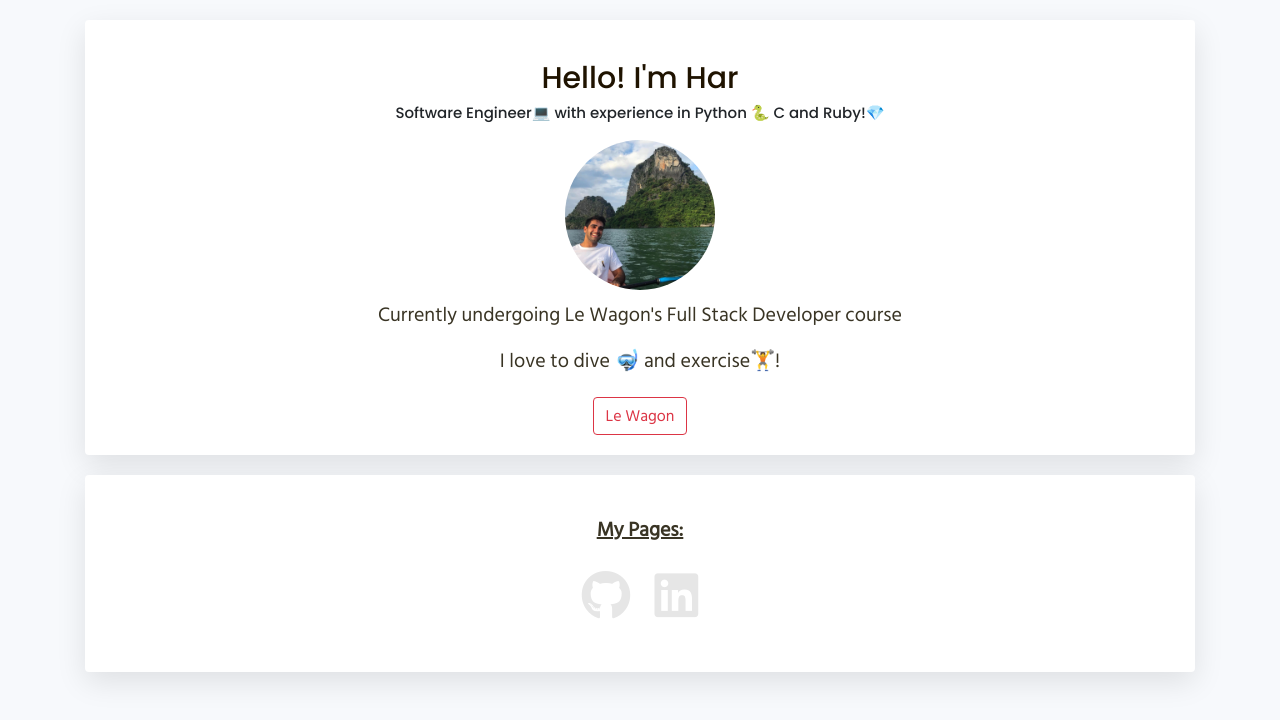
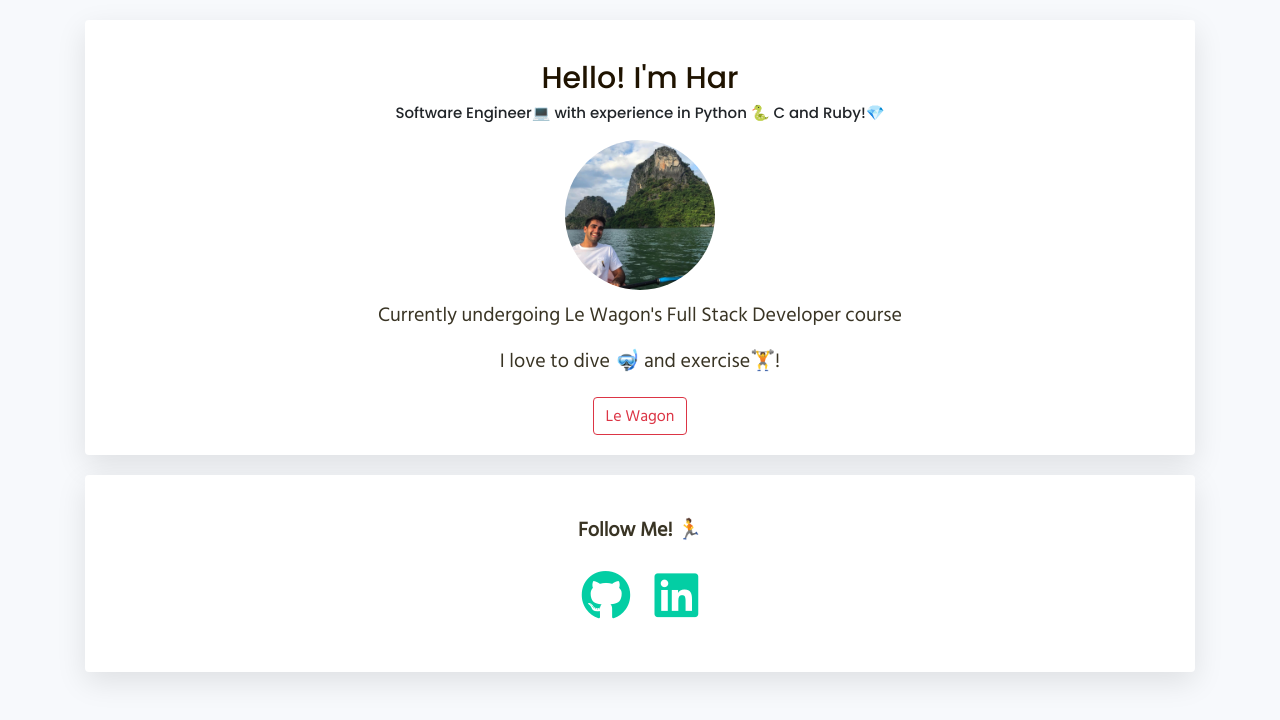
Before and after one commit to HarDhillon/profile, a plain HTML site: page index.html in a window 1280 px wide. Drawn offline with nearby package versions, Linux system fonts and the light colour scheme.

Commit message:
style changes

```diff
--- a/index.html
+++ b/index.html
@@ -27,7 +27,7 @@
     </div>
 
     <div class="card">
-      <p><strong><u>My Pages:</u></strong></p>
+      <p><strong>Follow Me! 🏃 </strong></p>
       <ul class="list-inline">
         <a href="https://github.com/HarDhillon/" target="blank">
           <li class="list-inline-item my_links">
--- a/style.css
+++ b/style.css
@@ -38,7 +38,7 @@ a > button{
 .my_links{
   font-size: 50px;
   padding: 0 10px;
-  color: rgb(230, 230, 230);
+  color: #03CEA4
 }
 
 .card{
```
